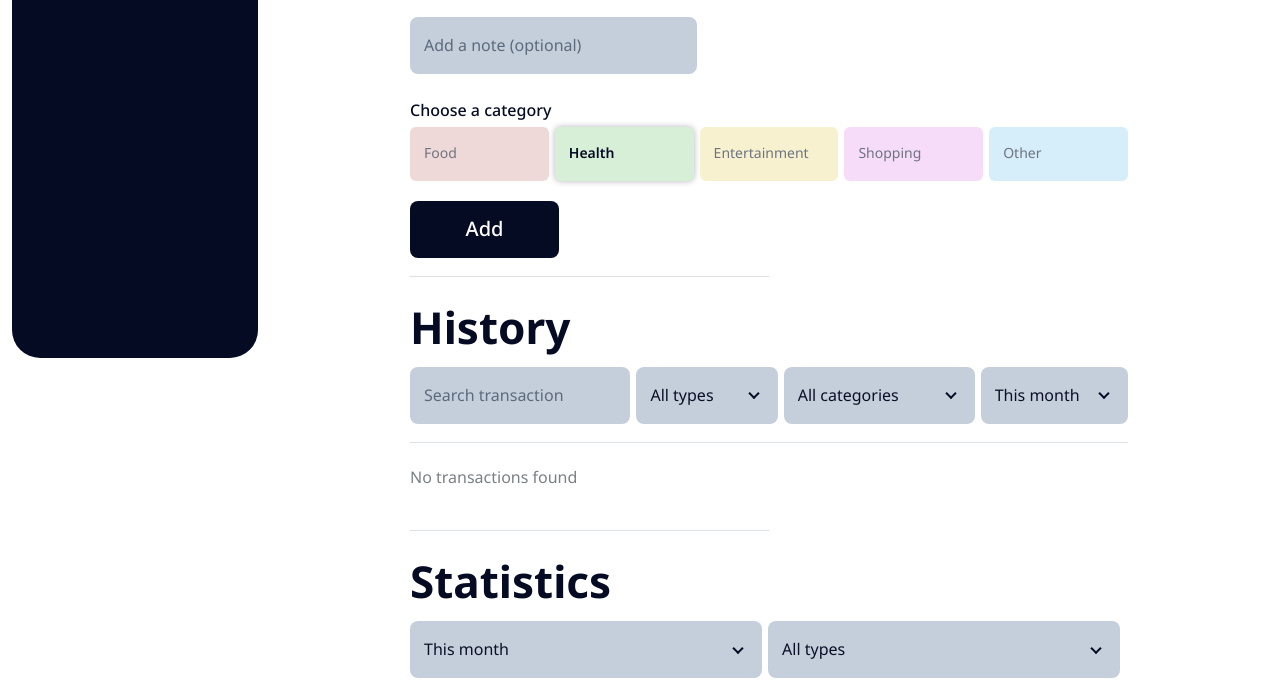
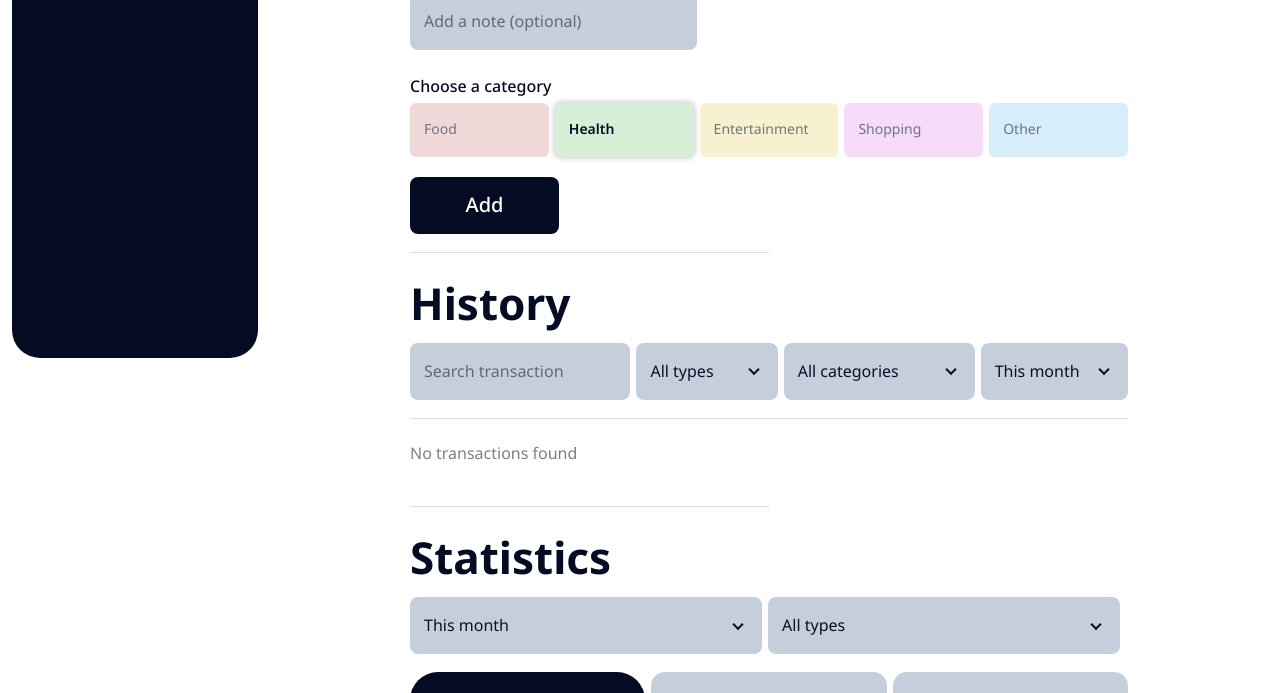
Before and after one commit to arthas-se/LW2_TeamProject, a plain HTML site: page frontend/index.html in a window 1280 px wide. Shown: the part 430-1123 px from the top of the page. Drawn offline with Linux system fonts and the light colour scheme; no server answers.

Commit message:
visual bug

```diff
--- a/frontend/styles/styles.css
+++ b/frontend/styles/styles.css
@@ -138,7 +138,7 @@ a {
 .main {
   max-width: 48.875rem;
   margin: 0 auto;
-  padding: 2.5rem 2rem 3.75rem;
+  padding: 1rem 2rem 3.75rem;
 }
 
 .page-header {
```
